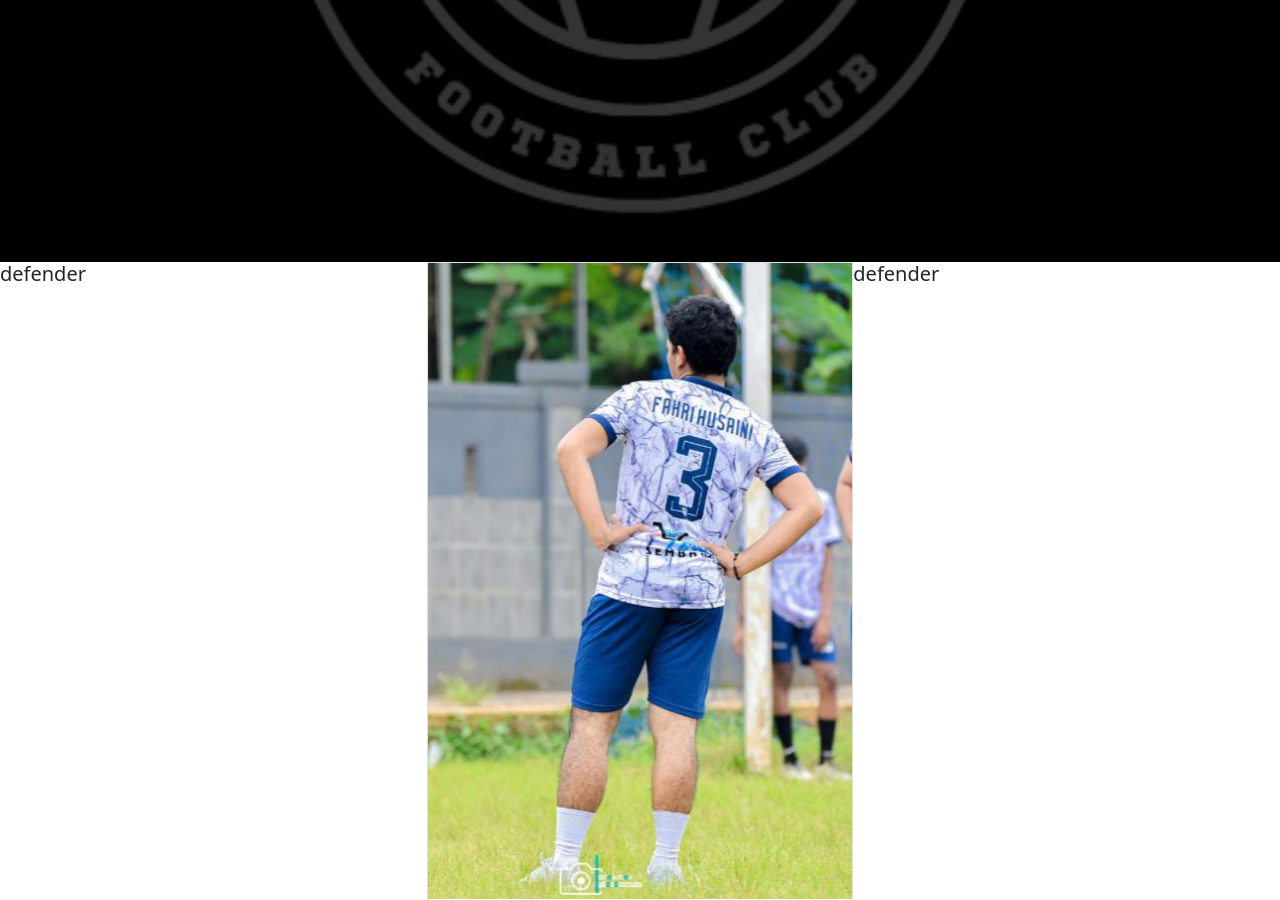
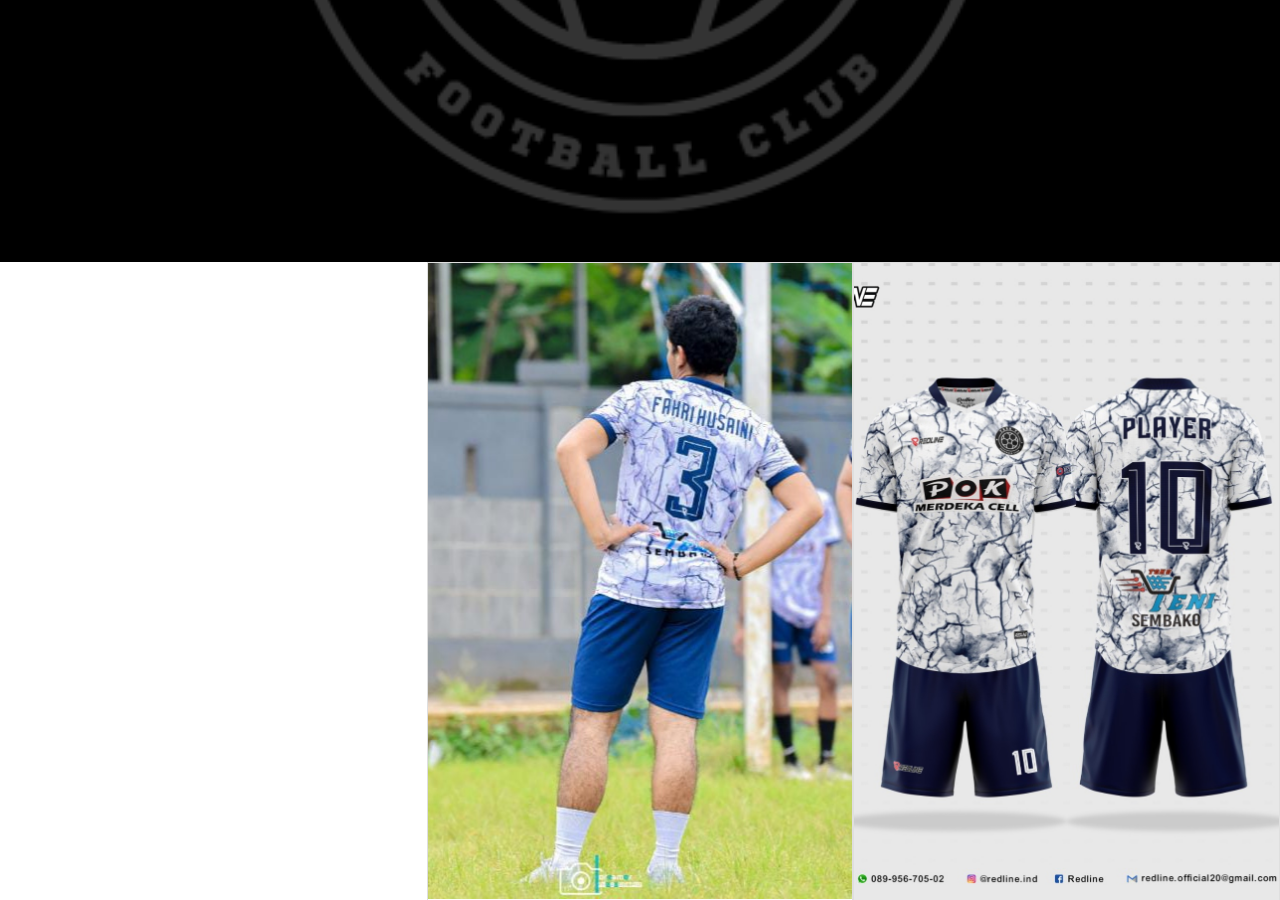
Before and after one commit to tesafc/www2, a Jekyll site: the page built from team.html, in a window 1280 px wide and 900 px high, scrolled down 548 px. Built offline with Jekyll 4.4.1, drawn with Linux system fonts in a browser that asks for light colours; some of the changed text lies outside the part shown.

Commit message:
Update team.html

```diff
--- a/team.html
+++ b/team.html
@@ -7,8 +7,8 @@
 <div class="container-fluid px-0">
   <div class="row row-cols-2 row-cols-md-3 g-0">
     {% assign player-by-role = site.data.team | sort:"role" %}
+    <h5>{{ player.role }}</h5>
     {% for player in player-by-role %}
-    <h5>{{ player.role }}</h5>
     <div class="col">
       <div class="card rounded-0 h-100">
         {% if player.pp %}
```
